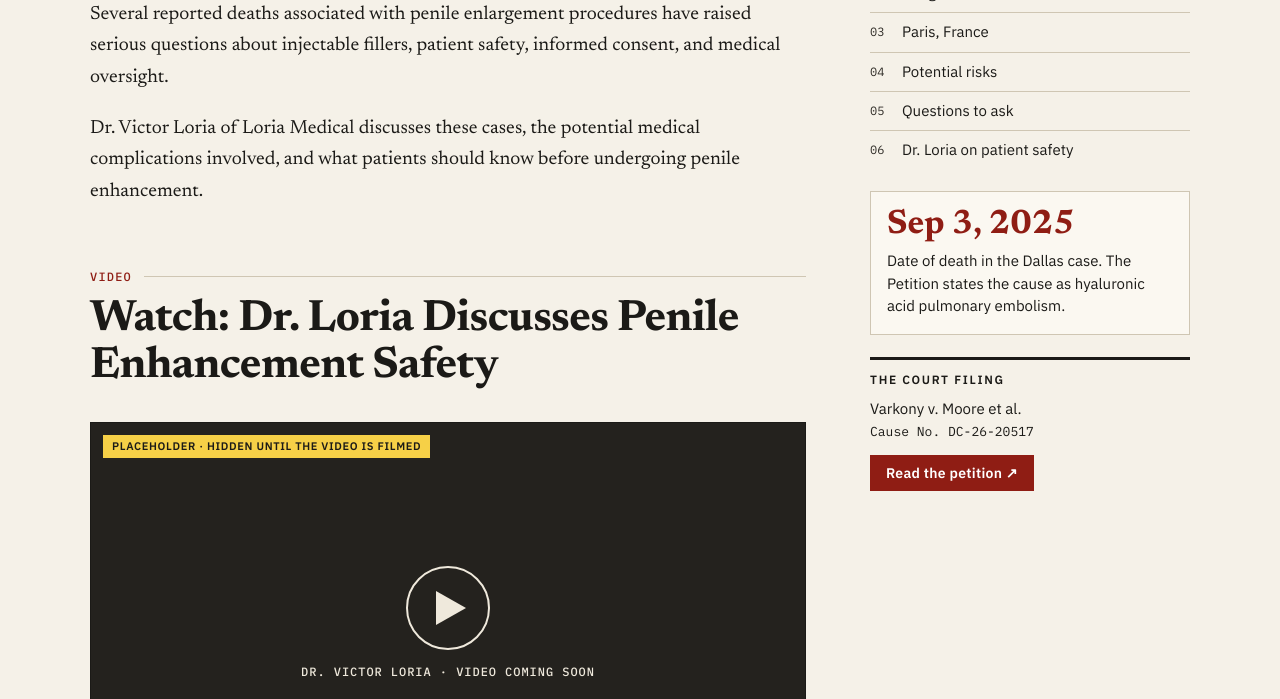
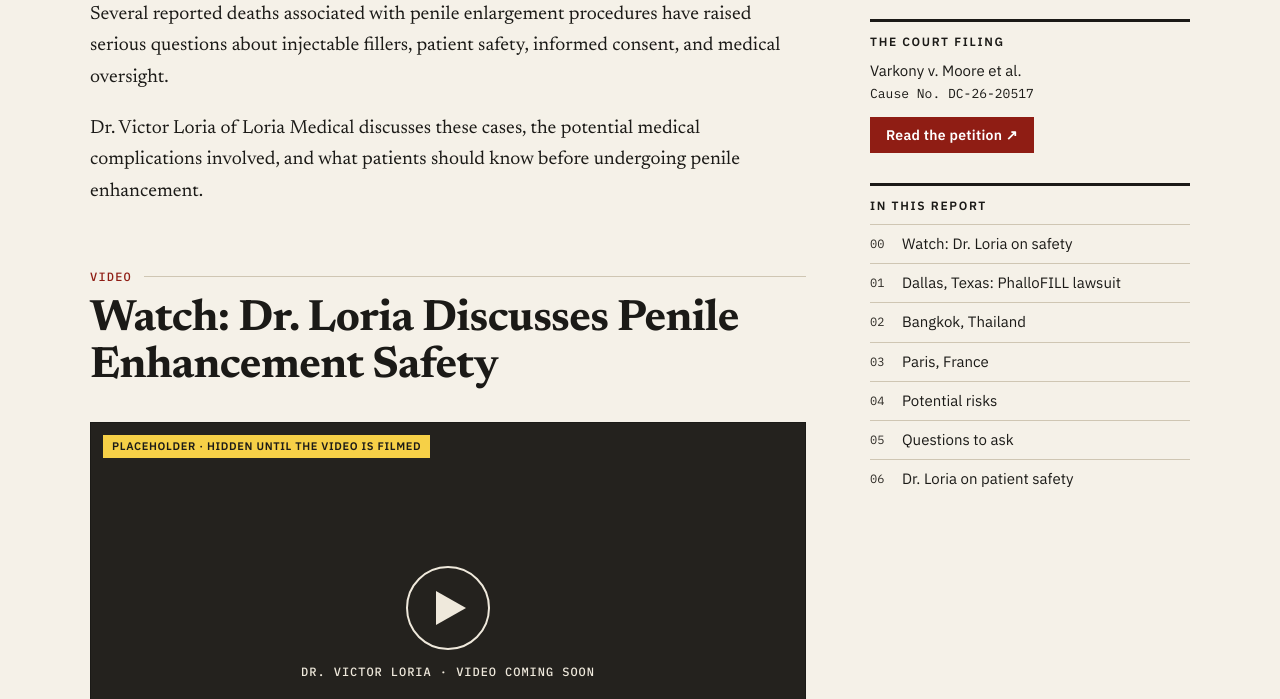
Before and after one commit to MarioMiralles/ped-mockups, a plain HTML site: page case-file/index.html in a window 1280 px wide. Shown: the part 794-1493 px from the top of the page. Drawn offline with Linux system fonts and the light colour scheme.

Commit message:
Concept 1: date and filing first, sticky contents list
Co-Authored-By: Claude Opus 5.5 <noreply@anthropic.com>
Claude-Session: https://claude.ai/code/session_016LKYeJXUpH5bp2AGxLf6xp

```diff
--- a/case-file/index.html
+++ b/case-file/index.html
@@ -111,7 +111,8 @@
   .qs li::before{content:counter(q);font:700 40px/1 'Newsreader',serif;color:var(--red)}
   /* sidebar */
   aside{position:relative}
-  .side{display:flex;flex-direction:column;gap:22px}
+  .side{height:100%;display:flex;flex-direction:column;gap:22px}
+  .side .toc-box{position:sticky;top:24px;margin-top:8px}
   .box{border-top:3px solid var(--ink);padding-top:14px}
   .box h4{margin:0 0 12px;font:600 12px/1 'IBM Plex Sans',sans-serif;letter-spacing:.14em;text-transform:uppercase}
   .toc{list-style:none;margin:0;padding:0;font:400 15px/1.35 'IBM Plex Sans',sans-serif}
@@ -302,6 +303,11 @@
 
     <aside>
       <div class="side">
+        <div class="fact"><span class="big">Sep 3, 2025</span>Date of death in the Dallas case. The Petition states the cause as hyaluronic acid pulmonary embolism.</div>
+        <div class="box"><h4>The court filing</h4>
+          <p class="sans" style="font-size:15px;line-height:1.5;margin:0 0 12px">Varkony v. Moore et al.<br><span class="mono" style="font-size:13px">Cause No. DC-26-20517</span></p>
+          <a class="btn" href="../assets/Varkony-v-Moore-First-Amended-Petition.pdf" target="_blank" rel="noopener">Read the petition ↗</a>
+        </div>
         <div class="box toc-box"><h4>In this report</h4>
           <ol class="toc">
             <li><a href="#video"><span class="n">00</span>Watch: Dr. Loria on safety</a></li>
@@ -312,11 +318,6 @@
             <li><a href="#questions"><span class="n">05</span>Questions to ask</a></li>
             <li><a href="#dr-loria"><span class="n">06</span>Dr. Loria on patient safety</a></li>
           </ol>
-        </div>
-        <div class="fact"><span class="big">Sep 3, 2025</span>Date of death in the Dallas case. The Petition states the cause as hyaluronic acid pulmonary embolism.</div>
-        <div class="box"><h4>The court filing</h4>
-          <p class="sans" style="font-size:15px;line-height:1.5;margin:0 0 12px">Varkony v. Moore et al.<br><span class="mono" style="font-size:13px">Cause No. DC-26-20517</span></p>
-          <a class="btn" href="../assets/Varkony-v-Moore-First-Amended-Petition.pdf" target="_blank" rel="noopener">Read the petition ↗</a>
         </div>
       </div>
     </aside>
```
Also changed, not shown: 1 other file.
